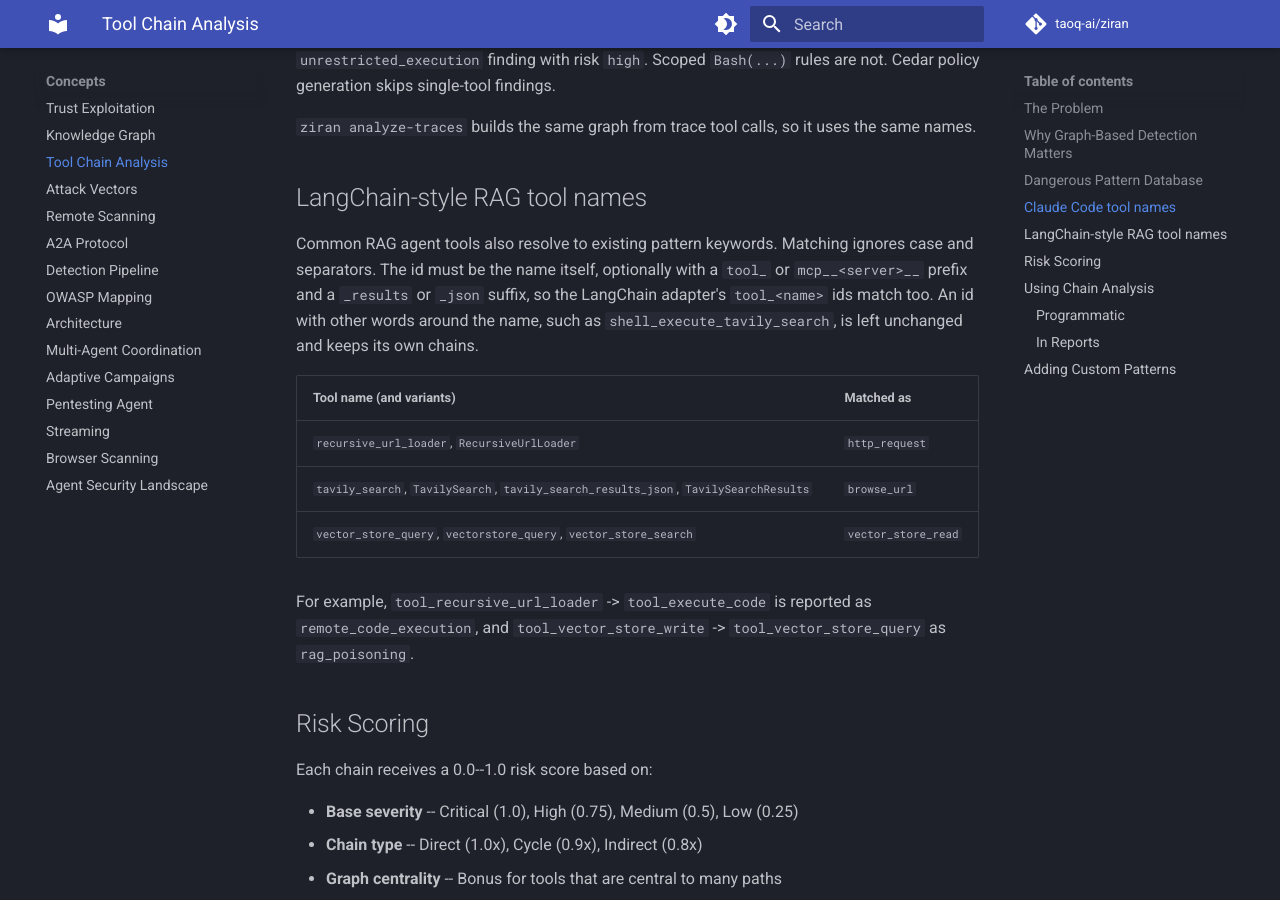
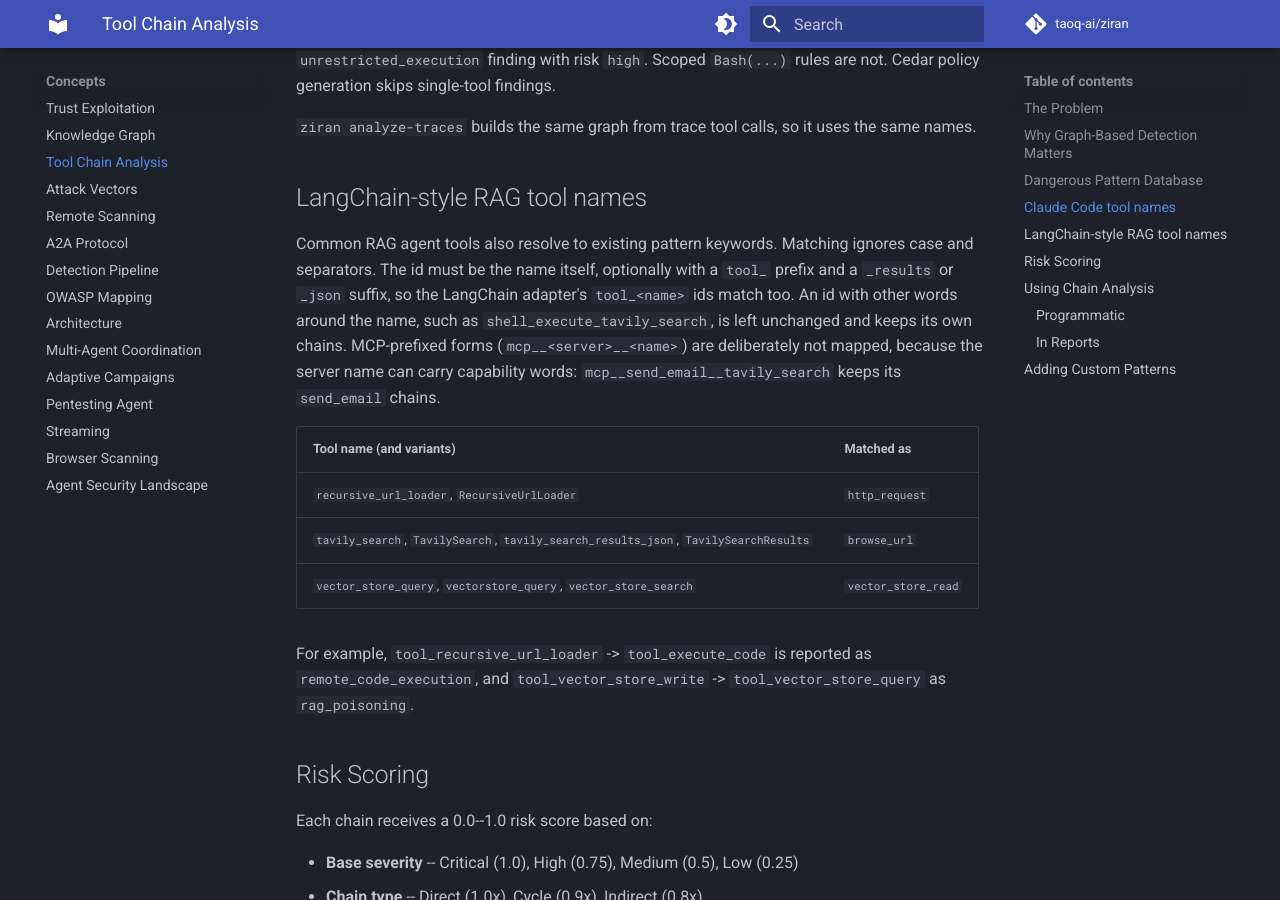
Before and after one commit to taoq-ai/ziran, an MkDocs documentation site: the page built from docs/concepts/tool-chains.md, in a window 1280 px wide and 900 px high, scrolled down 2612 px. Built offline with MkDocs 1.6.1 and Material for MkDocs 9.7.7, drawn with Linux system fonts in a browser that asks for light colours; comment, search, counter and statistics services are not loaded.

Commit message:
fix(chains): leave MCP tool ids unmapped by RAG tool aliases
The MCP server name can carry capability words, so stripping it dropped
chains such as tool_read_file -> mcp__send_email__tavily_search.

```diff
--- a/docs/concepts/tool-chains.md
+++ b/docs/concepts/tool-chains.md
@@ -78,10 +78,12 @@
 ## LangChain-style RAG tool names
 
 Common RAG agent tools also resolve to existing pattern keywords. Matching ignores case and
-separators. The id must be the name itself, optionally with a `tool_` or `mcp__<server>__`
-prefix and a `_results` or `_json` suffix, so the LangChain adapter's `tool_<name>` ids match
-too. An id with other words around the name, such as `shell_execute_tavily_search`, is left
-unchanged and keeps its own chains.
+separators. The id must be the name itself, optionally with a `tool_` prefix and a `_results`
+or `_json` suffix, so the LangChain adapter's `tool_<name>` ids match too. An id with other
+words around the name, such as `shell_execute_tavily_search`, is left unchanged and keeps its
+own chains. MCP-prefixed forms (`mcp__<server>__<name>`) are deliberately not mapped, because
+the server name can carry capability words: `mcp__send_email__tavily_search` keeps its
+`send_email` chains.
 
 | Tool name (and variants) | Matched as |
 |--------------------------|------------|
```
Also changed, not shown: specs/056-rag-tool-capability-mapping/plan.md (+7 -6 lines), specs/056-rag-tool-capability-mapping/spec.md (+20 -12 lines), specs/056-rag-tool-capability-mapping/tasks.md (+7 -2 lines), 3 other files.
